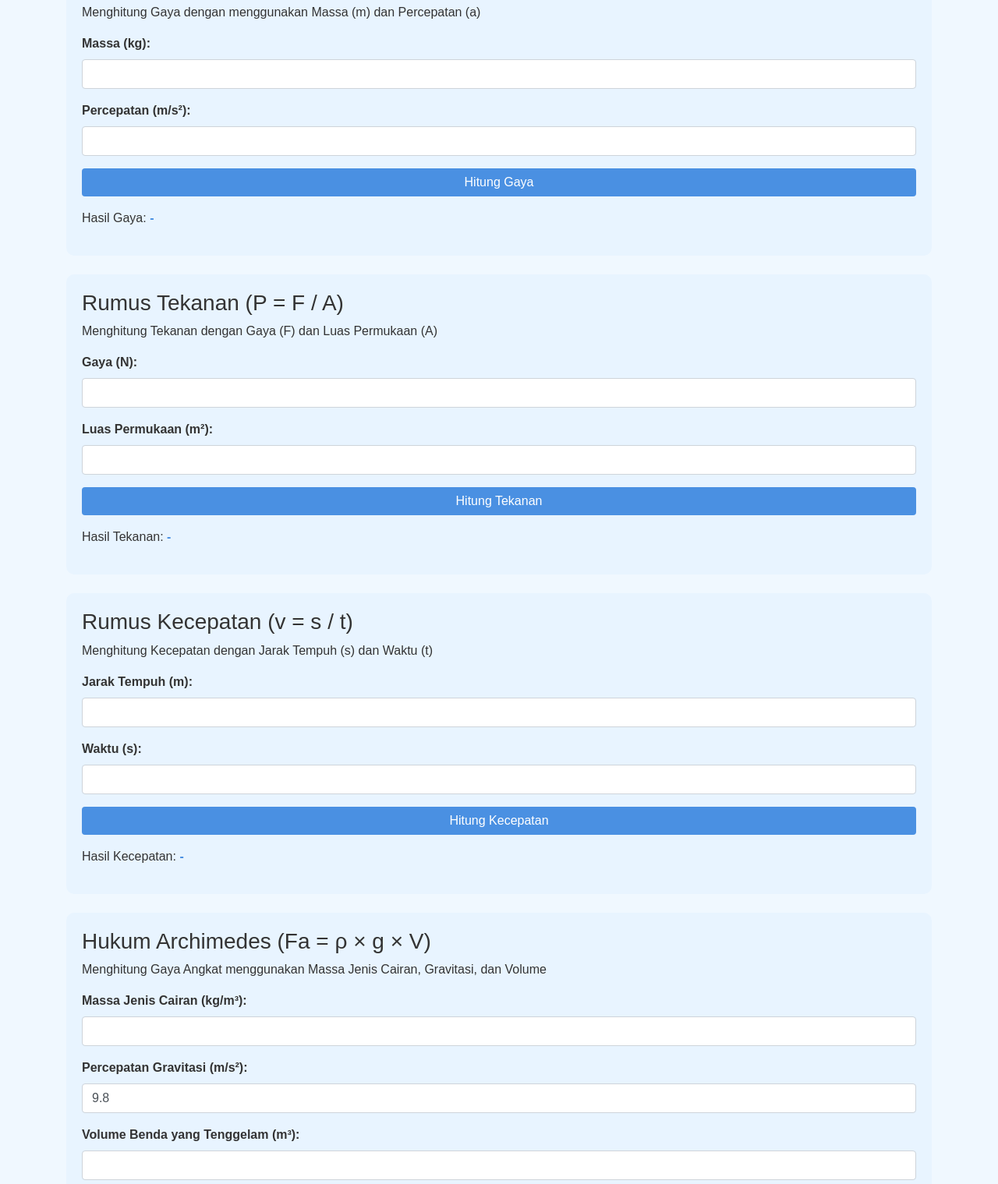
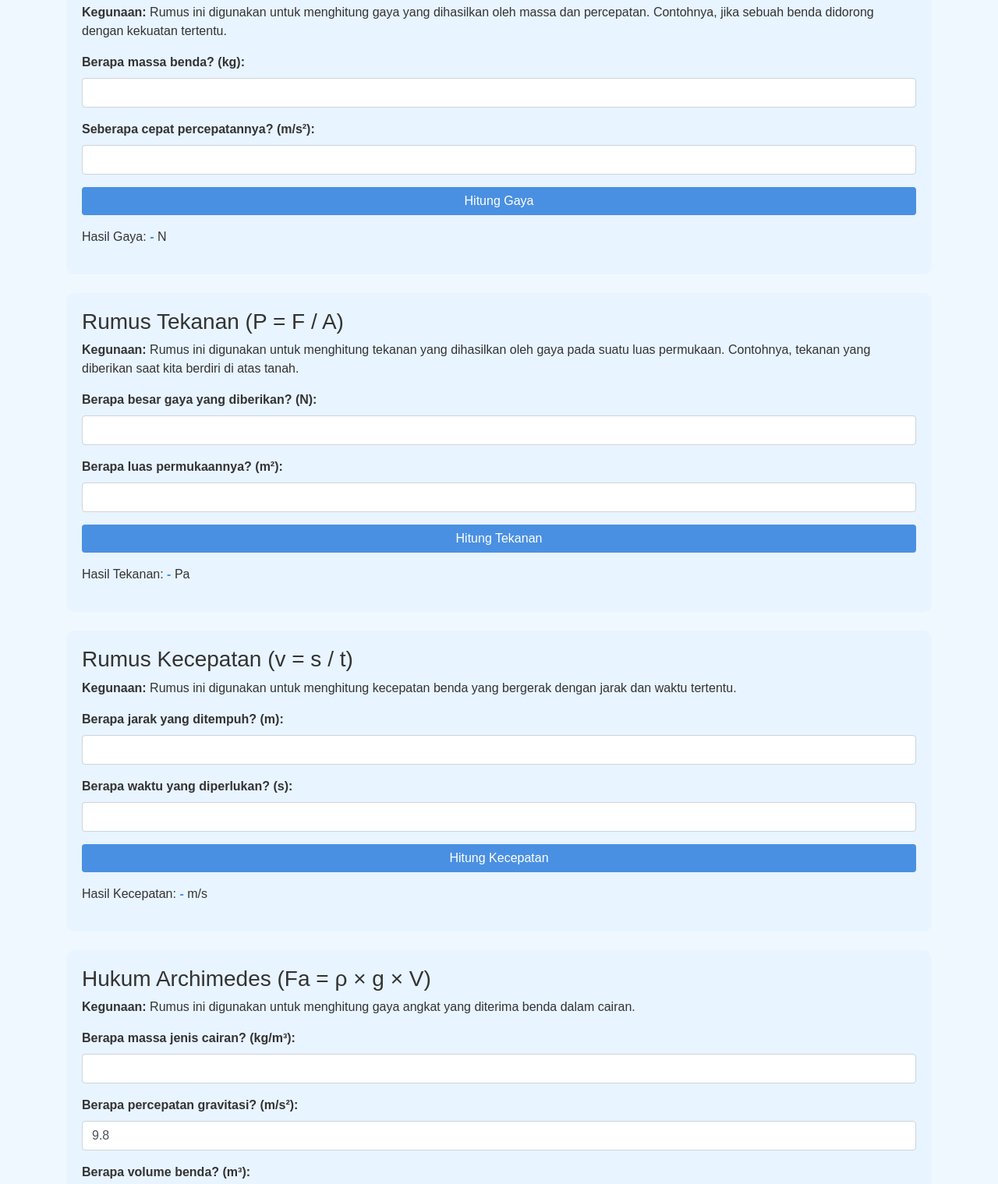
Before and after one commit to nandaardian19/fisika, a plain HTML site: page Fisika/index.html in a window 1280 px wide. Shown: the part 178-1697 px from the top of the page at 78% size. Drawn offline with nearby package versions, Linux system fonts and the light colour scheme.

Commit message:
Update index.html

```diff
--- a/Fisika/index.html
+++ b/Fisika/index.html
@@ -6,7 +6,6 @@
   <title>Kalkulator Rumus Fisika SMP</title>
   <link rel="stylesheet" href="https://maxcdn.bootstrapcdn.com/bootstrap/4.5.2/css/bootstrap.min.css">
   <link rel="stylesheet" href="style.css">
-
 </head>
 <body>
   <div class="container mt-5">
@@ -16,19 +15,19 @@
     <div class="card mt-4">
       <div class="card-body">
         <h3>Rumus Gaya (F = m × a)</h3>
-        <p>Menghitung Gaya dengan menggunakan Massa (m) dan Percepatan (a)</p>
+        <p><strong>Kegunaan:</strong> Rumus ini digunakan untuk menghitung gaya yang dihasilkan oleh massa dan percepatan. Contohnya, jika sebuah benda didorong dengan kekuatan tertentu.</p>
         <form id="forceForm">
           <div class="form-group">
-            <label for="mass">Massa (kg):</label>
+            <label for="mass">Berapa massa benda? (kg):</label>
             <input type="number" id="mass" class="form-control" required>
           </div>
           <div class="form-group">
-            <label for="acceleration">Percepatan (m/s²):</label>
+            <label for="acceleration">Seberapa cepat percepatannya? (m/s²):</label>
             <input type="number" id="acceleration" class="form-control" required>
           </div>
           <button type="button" class="btn btn-primary btn-block" onclick="calculateForce()">Hitung Gaya</button>
         </form>
-        <p class="mt-3">Hasil Gaya: <span id="forceResult" class="result">-</span> </p>
+        <p class="mt-3 result-text">Hasil Gaya: <span id="forceResult" class="result">-</span> N</p>
       </div>
     </div>
 
@@ -36,19 +35,19 @@
     <div class="card mt-4">
       <div class="card-body">
         <h3>Rumus Tekanan (P = F / A)</h3>
-        <p>Menghitung Tekanan dengan Gaya (F) dan Luas Permukaan (A)</p>
+        <p><strong>Kegunaan:</strong> Rumus ini digunakan untuk menghitung tekanan yang dihasilkan oleh gaya pada suatu luas permukaan. Contohnya, tekanan yang diberikan saat kita berdiri di atas tanah.</p>
         <form id="pressureForm">
           <div class="form-group">
-            <label for="force">Gaya (N):</label>
+            <label for="force">Berapa besar gaya yang diberikan? (N):</label>
             <input type="number" id="force" class="form-control" required>
           </div>
           <div class="form-group">
-            <label for="area">Luas Permukaan (m²):</label>
+            <label for="area">Berapa luas permukaannya? (m²):</label>
             <input type="number" id="area" class="form-control" required>
           </div>
           <button type="button" class="btn btn-primary btn-block" onclick="calculatePressure()">Hitung Tekanan</button>
         </form>
-        <p class="mt-3">Hasil Tekanan: <span id="pressureResult" class="result">-</span> </p>
+        <p class="mt-3 result-text">Hasil Tekanan: <span id="pressureResult" class="result">-</span> Pa</p>
       </div>
     </div>
 
@@ -56,19 +55,19 @@
     <div class="card mt-4">
       <div class="card-body">
         <h3>Rumus Kecepatan (v = s / t)</h3>
-        <p>Menghitung Kecepatan dengan Jarak Tempuh (s) dan Waktu (t)</p>
+        <p><strong>Kegunaan:</strong> Rumus ini digunakan untuk menghitung kecepatan benda yang bergerak dengan jarak dan waktu tertentu.</p>
         <form id="velocityForm">
           <div class="form-group">
-            <label for="distance">Jarak Tempuh (m):</label>
+            <label for="distance">Berapa jarak yang ditempuh? (m):</label>
             <input type="number" id="distance" class="form-control" required>
           </div>
           <div class="form-group">
-            <label for="time">Waktu (s):</label>
+            <label for="time">Berapa waktu yang diperlukan? (s):</label>
             <input type="number" id="time" class="form-control" required>
           </div>
           <button type="button" class="btn btn-primary btn-block" onclick="calculateVelocity()">Hitung Kecepatan</button>
         </form>
-        <p class="mt-3">Hasil Kecepatan: <span id="velocityResult" class="result">-</span> </p>
+        <p class="mt-3 result-text">Hasil Kecepatan: <span id="velocityResult" class="result">-</span> m/s</p>
       </div>
     </div>
 
@@ -76,23 +75,23 @@
     <div class="card mt-4">
       <div class="card-body">
         <h3>Hukum Archimedes (Fa = ρ × g × V)</h3>
-        <p>Menghitung Gaya Angkat menggunakan Massa Jenis Cairan, Gravitasi, dan Volume</p>
+        <p><strong>Kegunaan:</strong> Rumus ini digunakan untuk menghitung gaya angkat yang diterima benda dalam cairan.</p>
         <form id="archimedesForm">
           <div class="form-group">
-            <label for="density">Massa Jenis Cairan (kg/m³):</label>
+            <label for="density">Berapa massa jenis cairan? (kg/m³):</label>
             <input type="number" id="density" class="form-control" required>
           </div>
           <div class="form-group">
-            <label for="gravity">Percepatan Gravitasi (m/s²):</label>
+            <label for="gravity">Berapa percepatan gravitasi? (m/s²):</label>
             <input type="number" id="gravity" value="9.8" class="form-control" required>
           </div>
           <div class="form-group">
-            <label for="volume">Volume Benda yang Tenggelam (m³):</label>
+            <label for="volume">Berapa volume benda? (m³):</label>
             <input type="number" id="volume" class="form-control" required>
           </div>
           <button type="button" class="btn btn-primary btn-block" onclick="calculateBuoyantForce()">Hitung Gaya Angkat</button>
         </form>
-        <p class="mt-3">Hasil Gaya Angkat: <span id="archimedesResult" class="result">-</span> </p>
+        <p class="mt-3 result-text">Hasil Gaya Angkat: <span id="archimedesResult" class="result">-</span> N</p>
       </div>
     </div>
 
@@ -100,19 +99,19 @@
     <div class="card mt-4">
       <div class="card-body">
         <h3>Hukum Ohm (V = I × R)</h3>
-        <p>Menghitung Tegangan menggunakan Arus Listrik (I) dan Hambatan (R)</p>
+        <p><strong>Kegunaan:</strong> Rumus ini digunakan untuk menghitung tegangan listrik yang dihasilkan oleh arus dan hambatan.</p>
         <form id="ohmForm">
           <div class="form-group">
-            <label for="current">Arus Listrik (I) dalam Ampere:</label>
+            <label for="current">Berapa arus listrik yang mengalir? (I dalam Ampere):</label>
             <input type="number" id="current" class="form-control" required>
           </div>
           <div class="form-group">
-            <label for="resistance">Hambatan (R) dalam Ohm:</label>
+            <label for="resistance">Berapa hambatannya? (R dalam Ohm):</label>
             <input type="number" id="resistance" class="form-control" required>
           </div>
           <button type="button" class="btn btn-primary btn-block" onclick="calculateVoltage()">Hitung Tegangan</button>
         </form>
-        <p class="mt-3">Hasil Tegangan: <span id="ohmResult" class="result">-</span> V</p>
+        <p class="mt-3 result-text">Hasil Tegangan: <span id="ohmResult" class="result">-</span> V</p>
       </div>
     </div>
   </div>
```
